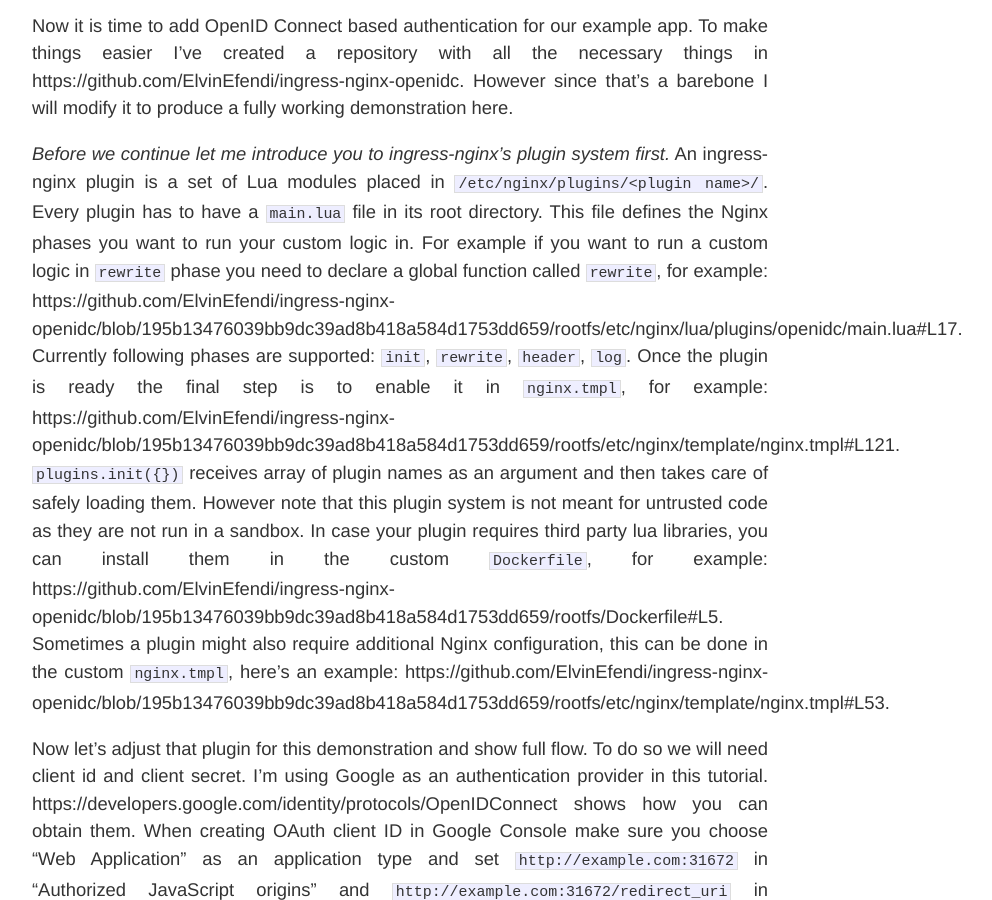
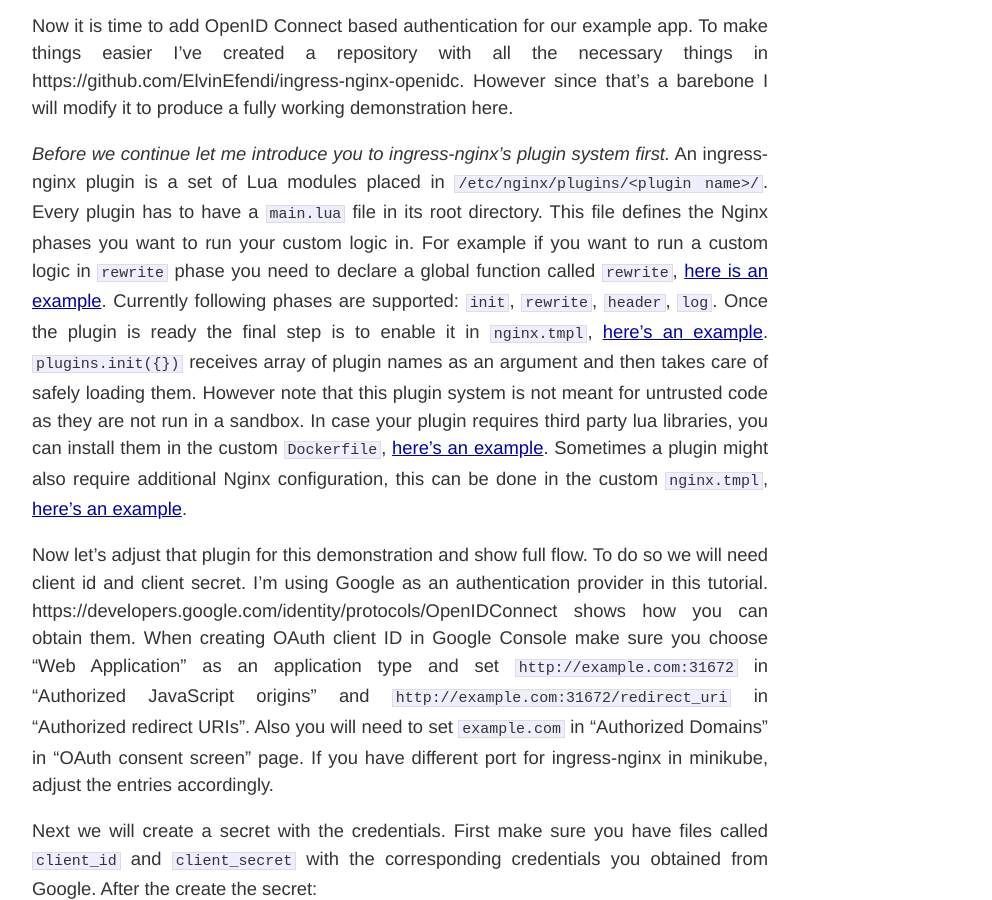
Before and after one commit to ElvinEfendi/elvinefendi.github.io, a Jekyll site: the page built from _posts/2019-11-22-ingress-nginx-openidc-plugin.markdown, in a window 1280 px wide and 900 px high, scrolled down 1765 px. Shown: the whole window, without its empty margins (240-1232 px from the left). Built offline with Jekyll 4.4.1, drawn with Linux system fonts in a browser that asks for light colours; comment, search, counter and statistics services are not loaded.

Commit message:
fix some links

```diff
--- a/_posts/2019-11-22-ingress-nginx-openidc-plugin.markdown
+++ b/_posts/2019-11-22-ingress-nginx-openidc-plugin.markdown
@@ -88,10 +88,10 @@ a barebone I will modify it to produce a fully working demonstration here.
 *Before we continue let me introduce you to ingress-nginx's plugin system first.* An ingress-nginx plugin is a set of Lua modules
 placed in `/etc/nginx/plugins/<plugin name>/`. Every plugin has to have a `main.lua` file in its root directory. This file
 defines the Nginx phases you want to run your custom logic in. For example if you want to run a custom logic in `rewrite` phase
-you need to declare a global function called `rewrite`, for example: https://github.com/ElvinEfendi/ingress-nginx-openidc/blob/195b13476039bb9dc39ad8b418a584d1753dd659/rootfs/etc/nginx/lua/plugins/openidc/main.lua#L17.
+you need to declare a global function called `rewrite`, [here is an example](https://github.com/ElvinEfendi/ingress-nginx-openidc/blob/195b13476039bb9dc39ad8b418a584d1753dd659/rootfs/etc/nginx/lua/plugins/openidc/main.lua#L17).
 Currently following phases are supported: `init`, `rewrite`, `header`, `log`. Once the plugin is ready the final step is to enable
-it in `nginx.tmpl`, for example: https://github.com/ElvinEfendi/ingress-nginx-openidc/blob/195b13476039bb9dc39ad8b418a584d1753dd659/rootfs/etc/nginx/template/nginx.tmpl#L121. `plugins.init({})` receives array of plugin names as an argument and then takes care of safely loading them. However note that this plugin system is not meant for untrusted code as they are not run in a sandbox.
-In case your plugin requires third party lua libraries, you can install them in the custom `Dockerfile`, for example: https://github.com/ElvinEfendi/ingress-nginx-openidc/blob/195b13476039bb9dc39ad8b418a584d1753dd659/rootfs/Dockerfile#L5. Sometimes a plugin might also require additional Nginx configuration, this can be done in the custom `nginx.tmpl`, here's an example: https://github.com/ElvinEfendi/ingress-nginx-openidc/blob/195b13476039bb9dc39ad8b418a584d1753dd659/rootfs/etc/nginx/template/nginx.tmpl#L53.
+it in `nginx.tmpl`, [here's an example](https://github.com/ElvinEfendi/ingress-nginx-openidc/blob/195b13476039bb9dc39ad8b418a584d1753dd659/rootfs/etc/nginx/template/nginx.tmpl#L121). `plugins.init({})` receives array of plugin names as an argument and then takes care of safely loading them. However note that this plugin system is not meant for untrusted code as they are not run in a sandbox.
+In case your plugin requires third party lua libraries, you can install them in the custom `Dockerfile`, [here's an example]( https://github.com/ElvinEfendi/ingress-nginx-openidc/blob/195b13476039bb9dc39ad8b418a584d1753dd659/rootfs/Dockerfile#L5). Sometimes a plugin might also require additional Nginx configuration, this can be done in the custom `nginx.tmpl`, [here's an example](https://github.com/ElvinEfendi/ingress-nginx-openidc/blob/195b13476039bb9dc39ad8b418a584d1753dd659/rootfs/etc/nginx/template/nginx.tmpl#L53).
 
 Now let's adjust that plugin for this demonstration and show full flow. To do so we will need client id and client secret. I'm using
 Google as an authentication provider in this tutorial. https://developers.google.com/identity/protocols/OpenIDConnect shows how you can
```
